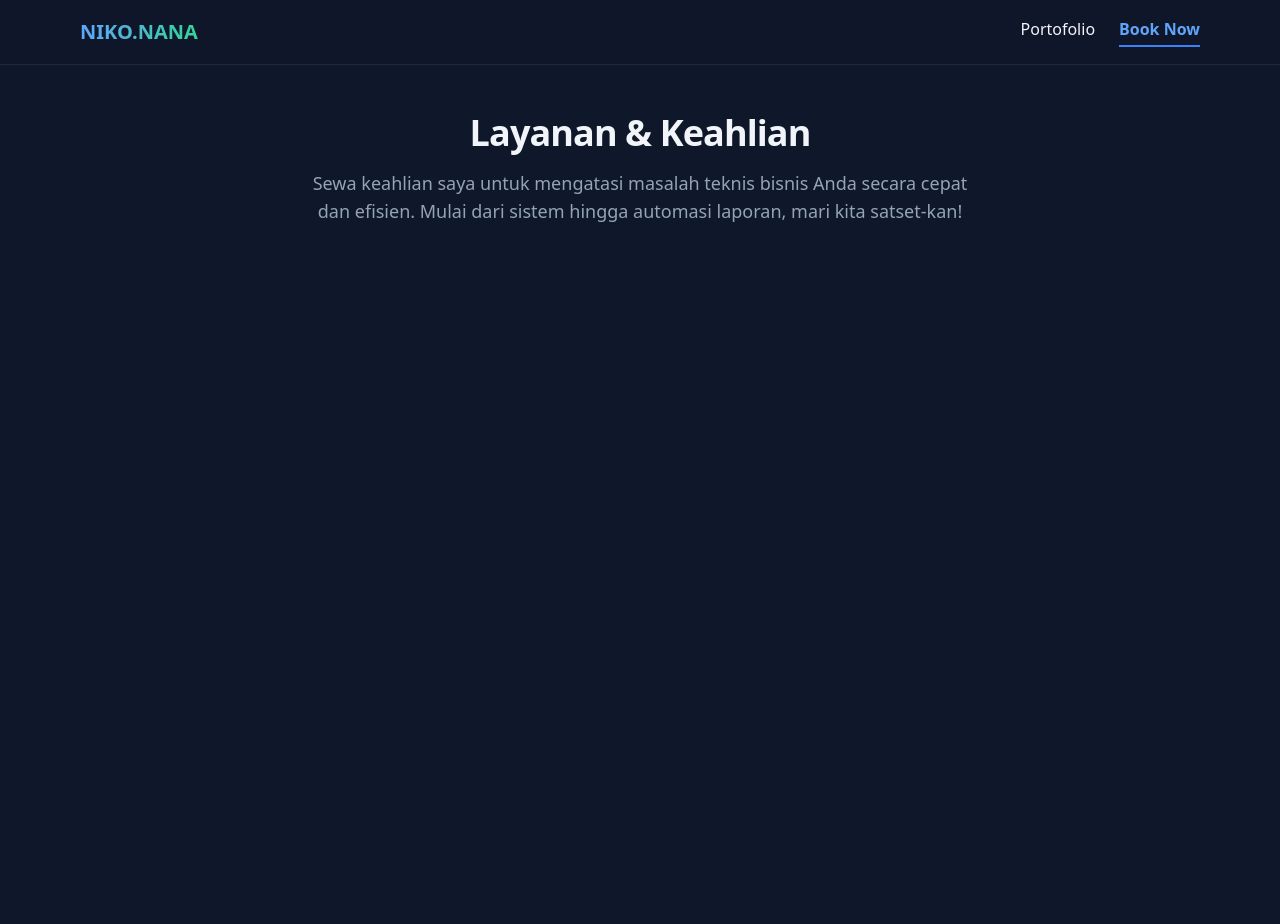
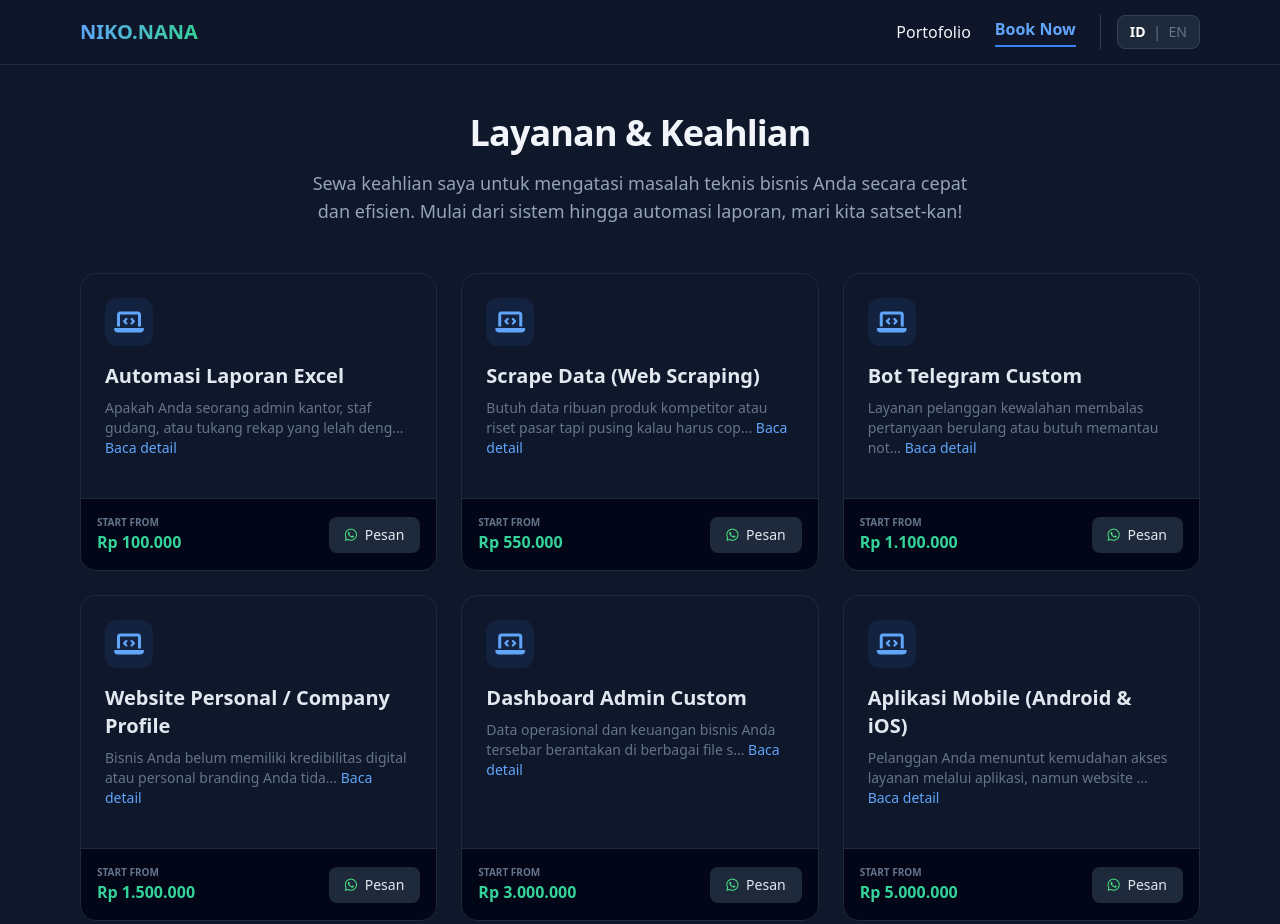
Before and after one commit to zeinniko/zeinniko.github.io, a plain HTML site: page new/booking.html in a window 1280 px wide. Shown: the top 924 px of the page. Before the commit the page ends 800 px from the top, so only its background shows below. Drawn offline with nearby package versions, Linux system fonts and the light colour scheme.

Commit message:
Add multilingual support and update UI elements

```diff
--- a/new/booking.html
+++ b/new/booking.html
@@ -13,9 +13,20 @@
         <div class="max-w-6xl mx-auto px-4">
             <div class="flex items-center justify-between h-16">
                 <a href="index.html" class="text-xl font-bold bg-gradient-to-r from-blue-400 to-emerald-400 bg-clip-text text-transparent">NIKO.NANA</a>
-                <div class="hidden md:flex space-x-6">
-                    <a href="index.html" class="hover:text-blue-400 font-medium transition-colors">Portofolio</a>
+
+                <div class="hidden md:flex space-x-6 items-center">
+                    <a href="index.html" data-i18n="nav_portofolio" class="hover:text-blue-400 font-medium transition-colors">Portofolio</a>
                     <a href="booking.html" class="text-blue-400 font-bold border-b-2 border-blue-500 pb-1">Book Now</a>
+
+                    <div class="flex items-center ml-4 border-l border-slate-700 pl-4">
+                        <button onclick="toggleLang()" id="langToggle" class="px-3 py-1.5 bg-slate-800 rounded-lg border border-slate-700 text-sm hover:border-slate-500 transition-all cursor-pointer select-none">
+                            </button>
+                    </div>
+                </div>
+
+                <div class="md:hidden flex items-center">
+                    <button onclick="toggleLang()" id="langToggleMobile" class="px-3 py-1.5 bg-slate-800 rounded-lg border border-slate-700 text-sm hover:border-slate-500 transition-all cursor-pointer select-none">
+                        </button>
                 </div>
             </div>
         </div>
@@ -23,8 +34,8 @@
 
     <main class="max-w-6xl mx-auto px-4 py-12">
         <div class="text-center mb-12">
-            <h1 class="text-4xl font-extrabold tracking-tight mb-4">Layanan & Keahlian</h1>
-            <p class="text-slate-400 text-lg max-w-2xl mx-auto">Sewa keahlian saya untuk mengatasi masalah teknis bisnis Anda secara cepat dan efisien. Mulai dari sistem hingga automasi laporan, mari kita satset-kan!</p>
+            <h1 data-i18n="book_title" class="text-4xl font-extrabold tracking-tight mb-4">Layanan & Keahlian</h1>
+            <p data-i18n="book_subtitle" class="text-slate-400 text-lg max-w-2xl mx-auto">Sewa keahlian saya untuk mengatasi masalah teknis bisnis Anda secara cepat dan efisien. Mulai dari sistem hingga automasi laporan, mari kita satset-kan!</p>
         </div>
 
         <div class="grid md:grid-cols-2 lg:grid-cols-3 gap-6" id="servicesContainer">
@@ -43,11 +54,11 @@
                 </div>
                 <div class="mt-6 flex items-center justify-between">
                     <div>
-                        <span class="block text-xs text-slate-500 uppercase font-bold tracking-wider mb-1">Harga Mulai Dari</span>
+                        <span data-i18n="modal_price_label" class="block text-xs text-slate-500 uppercase font-bold tracking-wider mb-1">Harga Mulai Dari</span>
                         <span id="modalPrice" class="text-lg font-extrabold text-emerald-400">Rp 0</span>
                     </div>
                     <a id="modalWaBtn" href="#" target="_blank" class="bg-green-600 hover:bg-green-500 text-white font-medium px-5 py-2.5 rounded-lg flex items-center gap-2 transition-all">
-                        <i class="fab fa-whatsapp text-lg"></i> Pesan
+                        <i class="fab fa-whatsapp text-lg"></i> <span data-i18n="btn_pesan">Pesan</span>
                     </a>
                 </div>
             </div>
@@ -58,7 +69,7 @@
         <div class="flex justify-around items-center h-16">
             <a href="index.html" class="flex flex-col items-center justify-center w-full h-full text-slate-400 hover:text-blue-400">
                 <i class="fas fa-briefcase text-xl mb-1"></i>
-                <span class="text-[10px] font-medium uppercase tracking-wider">Portofolio</span>
+                <span data-i18n="nav_portofolio" class="text-[10px] font-medium uppercase tracking-wider">Portofolio</span>
             </a>
             <a href="booking.html" class="flex flex-col items-center justify-center w-full h-full text-blue-400 relative">
                 <div class="absolute -top-3 bg-blue-600 text-white w-12 h-12 flex justify-center items-center rounded-full border-4 border-slate-900 shadow-lg">
@@ -70,6 +81,56 @@
     </div>
 
     <script>
+        // KAMUS TERJEMAHAN (DICTIONARY)
+        const i18n = {
+            id: {
+                nav_portofolio: "Portofolio",
+                book_title: "Layanan & Keahlian",
+                book_subtitle: "Sewa keahlian saya untuk mengatasi masalah teknis bisnis Anda secara cepat dan efisien. Mulai dari sistem hingga automasi laporan, mari kita satset-kan!",
+                read_detail: "Baca detail",
+                start_from: "Start From",
+                modal_price_label: "Harga Mulai Dari",
+                btn_pesan: "Pesan"
+            },
+            en: {
+                nav_portofolio: "Portfolio",
+                book_title: "Services & Expertise",
+                book_subtitle: "Hire my expertise to solve your business technical issues quickly and efficiently. From system creation to report automation, let's get it done!",
+                read_detail: "Read details",
+                start_from: "Start From",
+                modal_price_label: "Starting Price",
+                btn_pesan: "Order"
+            }
+        };
+
+        let currentLang = localStorage.getItem('lang') || 'id';
+
+        function updateLangUI() {
+            // Update UI Tombol Toggle (Desktop & Mobile)
+            const htmlToggle = currentLang === 'id'
+                ? `<span class="text-white font-bold">ID</span> <span class="text-slate-500 mx-1">|</span> <span class="text-slate-500">EN</span>`
+                : `<span class="text-slate-500">ID</span> <span class="text-slate-500 mx-1">|</span> <span class="text-white font-bold">EN</span>`;
+
+            document.getElementById('langToggle').innerHTML = htmlToggle;
+            document.getElementById('langToggleMobile').innerHTML = htmlToggle;
+
+            // Update Teks HTML statis
+            document.querySelectorAll('[data-i18n]').forEach(el => {
+                const key = el.getAttribute('data-i18n');
+                if (i18n[currentLang][key]) el.innerHTML = i18n[currentLang][key];
+            });
+
+            // Re-render katalog produk agar teks di dalam kartu ikut berubah bahasa
+            renderCatalog();
+        }
+
+        function toggleLang() {
+            currentLang = currentLang === 'id' ? 'en' : 'id';
+            localStorage.setItem('lang', currentLang);
+            updateLangUI();
+        }
+
+        // LOGIKA KATALOG JSON BILINGUAL
         let servicesData = [];
 
         async function loadServices() {
@@ -81,20 +142,32 @@
             } catch (err) {
                 console.log("CORS block deteksi. Memuat data fallback...", err);
                 servicesData = [
-                    { "id": 1, "title": "Automasi Laporan Excel", "description": "Apakah Anda lelah dengan entri data berulang setiap hari? Kami tawarkan solusi automasi satset. Udah 2026 masa manual!", "start_from": "Rp 500.000", "wa_message": "Halo Niko, mau tanya Automasi Excel" }
+                    {
+                        "id": 1,
+                        "title": { "id": "Automasi Laporan Excel", "en": "Excel Report Automation" },
+                        "description": { "id": "Apakah Anda lelah dengan entri data berulang setiap hari? Kami tawarkan solusi automasi satset. Udah 2026 masa manual!", "en": "Are you tired of repetitive data entry? We offer instant automation. It's 2026, stop doing it manually!" },
+                        "start_from": { "id": "Rp 100.000", "en": "Rp 100.000" },
+                        "wa_message": { "id": "Halo Niko, mau tanya Automasi Excel", "en": "Hi Niko, I want to ask about Excel Automation" }
+                    }
                 ];
             }
-            renderCatalog();
+            updateLangUI(); // Memicu update UI dan perenderan awal
         }
 
         function renderCatalog() {
             const container = document.getElementById('servicesContainer');
+            if(servicesData.length === 0) return;
             container.innerHTML = '';
 
             servicesData.forEach(s => {
-                const waUrl = `https://wa.me/6289681676100?text=${encodeURIComponent(s.wa_message)}`;
-                // Snippet ringkas untuk di card
-                const shortDesc = s.description.substring(0, 80) + '...';
+                // Menangkap data JSON sesuai bahasa yang aktif
+                const sTitle = s.title[currentLang] || s.title.id;
+                const sDesc = s.description[currentLang] || s.description.id;
+                const sPrice = s.start_from[currentLang] || s.start_from.id;
+                const sWa = s.wa_message[currentLang] || s.wa_message.id;
+
+                const waUrl = `https://wa.me/6289681676100?text=${encodeURIComponent(sWa)}`;
+                const shortDesc = sDesc.substring(0, 80) + '...';
 
                 const card = document.createElement('div');
                 card.className = "bg-slate-900 rounded-2xl border border-slate-800 hover:border-slate-600 overflow-hidden flex flex-col transition-all group";
@@ -103,16 +176,16 @@
                         <div class="w-12 h-12 bg-blue-500/10 rounded-xl flex items-center justify-center mb-4 text-blue-400 group-hover:scale-110 transition-transform">
                             <i class="fas fa-laptop-code text-2xl"></i>
                         </div>
-                        <h3 class="text-xl font-bold text-slate-200 mb-2">${s.title}</h3>
-                        <p class="text-sm text-slate-500 mb-4">${shortDesc} <span class="text-blue-400 font-medium">Baca detail</span></p>
+                        <h3 class="text-xl font-bold text-slate-200 mb-2">${sTitle}</h3>
+                        <p class="text-sm text-slate-500 mb-4">${shortDesc} <span class="text-blue-400 font-medium">${i18n[currentLang].read_detail}</span></p>
                     </div>
                     <div class="bg-slate-950 p-4 border-t border-slate-800 flex justify-between items-center">
                         <div>
-                            <span class="text-[10px] text-slate-500 uppercase font-bold block">Start From</span>
-                            <span class="text-emerald-400 font-bold">${s.start_from}</span>
+                            <span class="text-[10px] text-slate-500 uppercase font-bold block">${i18n[currentLang].start_from}</span>
+                            <span class="text-emerald-400 font-bold">${sPrice}</span>
                         </div>
                         <a href="${waUrl}" target="_blank" class="bg-slate-800 hover:bg-slate-700 text-slate-200 px-4 py-2 rounded-lg text-sm font-medium transition-colors">
-                            <i class="fab fa-whatsapp text-green-400 mr-1"></i> Pesan
+                            <i class="fab fa-whatsapp text-green-400 mr-1"></i> ${i18n[currentLang].btn_pesan}
                         </a>
                     </div>
                 `;
@@ -124,12 +197,24 @@
             const item = servicesData.find(x => x.id === id);
             if(!item) return;
 
-            document.getElementById('modalTitle').textContent = item.title;
-            // Highlight problem/solution approach
-            const boldedDesc = item.description.replace('Udah 2026', '<strong class="text-white">Udah 2026</strong>').replace('Solusinya,', '<strong class="text-emerald-400">Solusinya,</strong>');
+            // Menangkap data JSON sesuai bahasa aktif untuk ditampilkan di Modal
+            const sTitle = item.title[currentLang] || item.title.id;
+            const sDesc = item.description[currentLang] || item.description.id;
+            const sPrice = item.start_from[currentLang] || item.start_from.id;
+            const sWa = item.wa_message[currentLang] || item.wa_message.id;
+
+            document.getElementById('modalTitle').textContent = sTitle;
+
+            // Memberikan style tebal/highlight pada kata kunci tertentu, mendukung ID & EN
+            const boldedDesc = sDesc
+                .replace('Udah 2026', '<strong class="text-white">Udah 2026</strong>')
+                .replace('Solusinya,', '<strong class="text-emerald-400">Solusinya,</strong>')
+                .replace("It's 2026", '<strong class="text-white">It\'s 2026</strong>')
+                .replace('The solution:', '<strong class="text-emerald-400">The solution:</strong>');
+
             document.getElementById('modalDesc').innerHTML = boldedDesc;
-            document.getElementById('modalPrice').textContent = item.start_from;
-            document.getElementById('modalWaBtn').href = `https://wa.me/6289681676100?text=${encodeURIComponent(item.wa_message)}`;
+            document.getElementById('modalPrice').textContent = sPrice;
+            document.getElementById('modalWaBtn').href = `https://wa.me/6289681676100?text=${encodeURIComponent(sWa)}`;
 
             document.getElementById('serviceModal').classList.remove('hidden');
         }
@@ -138,7 +223,7 @@
             document.getElementById('serviceModal').classList.add('hidden');
         }
 
-        // Close modal when clicking outside box
+        // Menutup modal jika user mengklik area luar kotak modal
         document.getElementById('serviceModal').addEventListener('click', function(e) {
             if(e.target === this) closeModal();
         });
```
